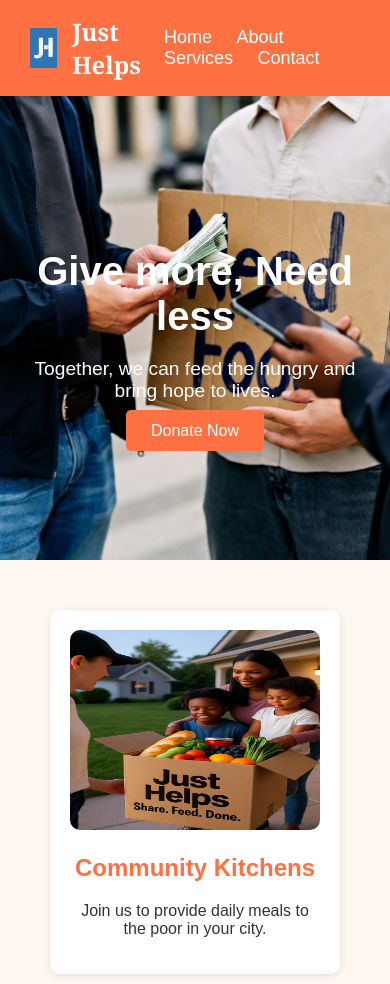
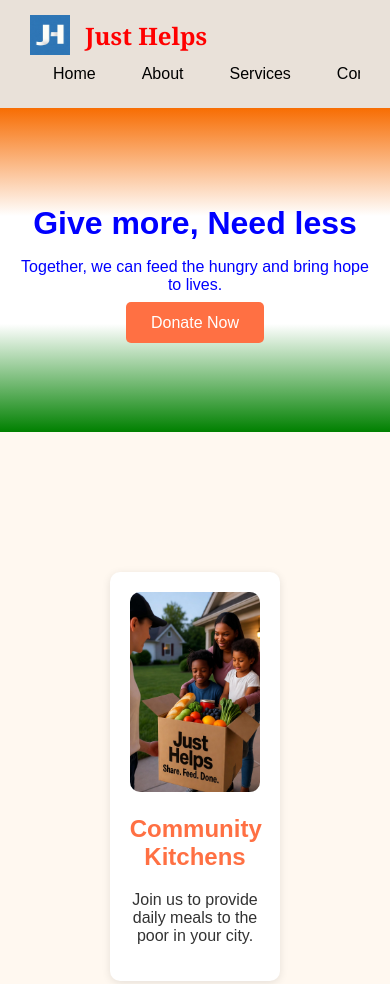
Before and after one commit to saan7188/Just_helps_site, a plain HTML site: page index.html in a window 390 px wide. Shown: the top 984 px of the page. Drawn offline with Linux system fonts and the light colour scheme.

Commit message:
Refactor CSS for improved layout and responsiveness
Updated styles for header, background, footer, and responsive design.

```diff
--- a/style.css
+++ b/style.css
@@ -1,3 +1,4 @@
+/* General Styles */
 body {
   font-family: Arial, sans-serif;
   margin: 0;
@@ -6,21 +7,23 @@ body {
 }
 
 .header {
-  background: #ff7043;
-  color: white;
+  background: rgba(47,30,20,0.1);
+  color: red;
   display: flex;
   justify-content: space-between;
   align-items: center;
   padding: 15px 30px;
   position: sticky;
-  top: 0px;
+  top: 0;
+  flex-wrap: wrap;
 }
 
-.logo img{
-    height: 40px;
-    width:40px;
-    margin-right: 15px;
+.logo img {
+  height: 40px;
+  width: 40px;
+  margin-right: 15px;
 }
+
 .logo {
   font-size: 24px;
   font-weight: bold;
@@ -28,31 +31,40 @@ body {
   display: flex;
   align-items: center;
 }
+
+.nav {
+  display: flex;
+  flex-wrap: wrap;
+}
+
 .nav a {
-  color: white;
+  color: black;
   text-decoration: none;
   margin: 0 10px;
-  gap:30;
   font-size: large;
 }
+
 .nav a:hover {
   text-decoration: underline;
 }
 
 .background {
-  background: url('images/helpimage.jpeg') center/cover no-repeat;
+  background: linear-gradient(to bottom, rgb(247, 109, 3), white, white, green);
   text-align: center;
-  color: white;
+  color: blue;
   padding: 120px 20px;
 }
+
 .tagline h1 {
   font-size: 2.5em;
   margin-bottom: 10px;
 }
+
 .tagline p {
   font-size: 1.2em;
   margin-bottom: 20px;
 }
+
 .button {
   background-color: #ff7043;
   color: white;
@@ -61,11 +73,12 @@ body {
   border-radius: 5px;
   transition: background 0.3s;
 }
+
 .button:hover {
   background-color: #ff5722;
 }
 
-
+/* Highlights Section */
 .highlights {
   display: flex;
   justify-content: center;
@@ -73,6 +86,7 @@ body {
   padding: 50px;
   flex-wrap: wrap;
 }
+
 .card {
   background: white;
   border-radius: 10px;
@@ -81,16 +95,18 @@ body {
   width: 300px;
   text-align: center;
 }
+
 .card img {
   width: 100%;
   border-radius: 10px;
-  height:200px;
+  height: 200px;
 }
+
 .card h2 {
   color: #ff7043;
 }
 
-
+/* Service Section */
 .service-cards {
   display: flex;
   justify-content: center;
@@ -98,6 +114,7 @@ body {
   padding: 50px;
   flex-wrap: wrap;
 }
+
 .service-box {
   background: white;
   border-radius: 10px;
@@ -107,9 +124,11 @@ body {
   text-align: center;
   transition: transform 0.3s;
 }
+
 .service-box:hover {
   transform: scale(1.03);
 }
+
 .click-button {
   background-color: #ff7043;
   color: white;
@@ -118,26 +137,30 @@ body {
   border-radius: 5px;
   cursor: pointer;
 }
+
 .click-button:hover {
   background-color: #ff5722;
 }
 
-
+/* Table */
 table {
   width: 80%;
   margin: 30px auto;
   border-collapse: collapse;
 }
+
 th, td {
   border: 1px solid #ddd;
   padding: 10px;
   text-align: center;
 }
+
 th {
   background: #ff7043;
   color: white;
 }
 
+/* Contact Form */
 .contact-form {
   display: flex;
   flex-direction: column;
@@ -145,6 +168,7 @@ th {
   max-width: 500px;
   margin: 20px auto;
 }
+
 .contact-form input,
 .contact-form textarea {
   margin-bottom: 15px;
@@ -152,25 +176,89 @@ th {
   border-radius: 5px;
   border: 1px solid #ccc;
 }
+
 .contact-form input:focus,
 .contact-form textarea:focus {
   border-color: #ff7043;
 }
 
+/* Footer */
 .footer {
-  background: #ff7043;
-  color: white;
+  background: linear-gradient(to right, #d4fc79, #96e6a1);
+  color: black;
   text-align: center;
   padding: 20px;
 }
+
 .social a {
   color: white;
   margin: 0 8px;
   text-decoration: none;
 }
+
 .social a:hover {
   text-decoration: underline;
 }
-.contact{
-    font-family: 'Gill Sans', 'Gill Sans MT', Calibri, 'Trebuchet MS', sans-serif;
+
+.contact {
+  font-family: 'Gill Sans', 'Gill Sans MT', Calibri, 'Trebuchet MS', sans-serif;
 }
+
+@media (max-width: 992px) {
+  .highlights,
+  .service-cards {
+    justify-content: center;
+    gap: 15px;
+  }
+
+  .card,
+  .service-box {
+    width: 45%;
+  }
+
+  .background {
+    padding: 100px 15px;
+  }
+
+  .tagline h1 {
+    font-size: 2em;
+  }
+
+  .tagline p {
+    font-size: 1em;
+  }
+
+  .nav a {
+    margin: 0 8px;
+    font-size: medium;
+  }
+}
+
+@media (max-width: 768px) {
+
+  .nav {
+    display: flex;
+    flex-wrap: nowrap;
+    overflow-x: auto;
+    -webkit-overflow-scrolling: touch;
+  }
+
+  .nav a {
+    flex: 0 0 auto;
+    padding: 10px 15px;
+    font-size: 16px;
+  }
+
+
+  .nav::-webkit-scrollbar {
+    display: none;
+  }
+  .nav {
+    -ms-overflow-style: none;
+    scrollbar-width: none;
+  }
+
+  main, .background, .highlights, .service-cards {
+    padding-top: 70px;
+  }
+}
```
